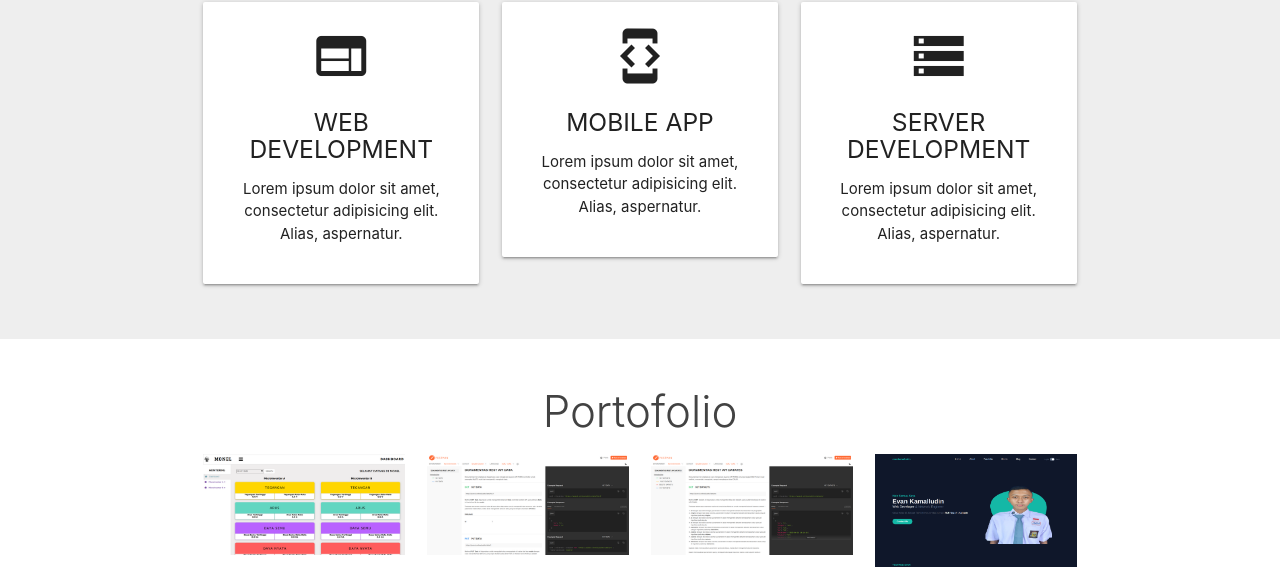
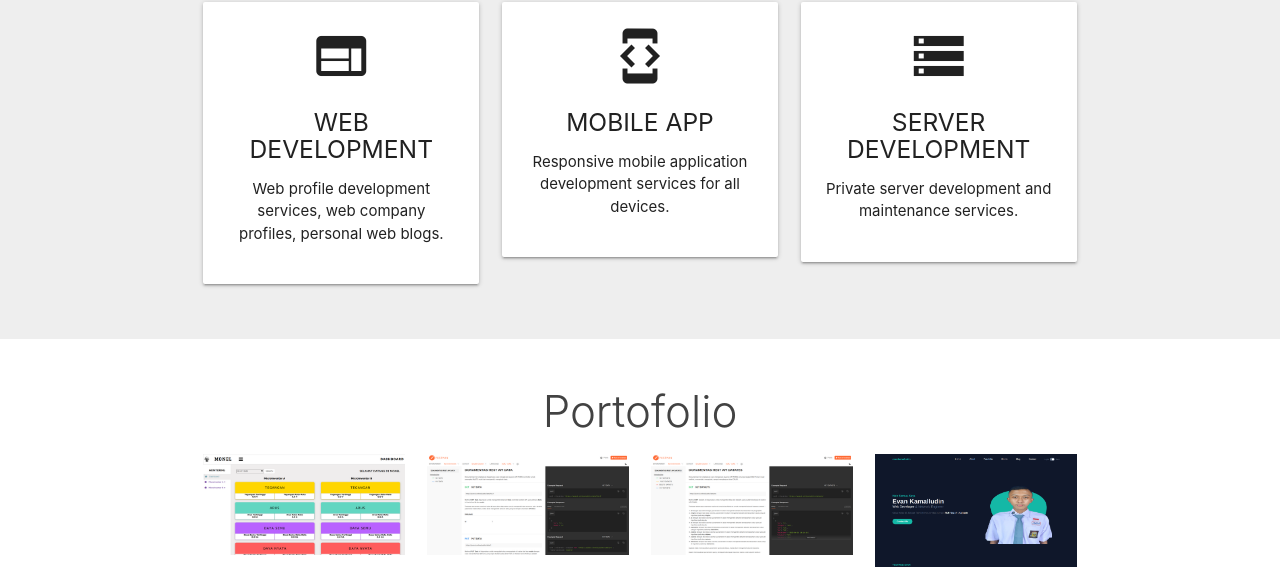
Before and after one commit to Unixevans/company-profile, a plain HTML site: page index.html in a window 1280 px wide. Shown: the part 1226-1795 px from the top of the page. Drawn offline with Linux system fonts and the light colour scheme.

Commit message:
Update index.html

```diff
--- a/index.html
+++ b/index.html
@@ -128,21 +128,21 @@
                     <div class="card-panel center">
                         <i class="material-icons medium">web</i>
                         <h5>WEB DEVELOPMENT</h5>
-                        <p>Lorem ipsum dolor sit amet, consectetur adipisicing elit. Alias, aspernatur.</p>
+                        <p>Web profile development services, web company profiles, personal web blogs.</p>
                     </div>
                 </div>
                 <div class="col m4 s12">
                     <div class="card-panel center">
                         <i class="material-icons medium">developer_mode</i>
                         <h5>MOBILE APP</h5>
-                        <p>Lorem ipsum dolor sit amet, consectetur adipisicing elit. Alias, aspernatur.</p>
+                        <p>Responsive mobile application development services for all devices.</p>
                     </div>
                 </div>
                 <div class="col m4 s12">
                     <div class="card-panel center">
                         <i class="material-icons medium">storage</i>
                         <h5>SERVER DEVELOPMENT</h5>
-                        <p>Lorem ipsum dolor sit amet, consectetur adipisicing elit. Alias, aspernatur.</p>
+                        <p>Private server development and maintenance services.</p>
                     </div>
                 </div>
             </div>
```
